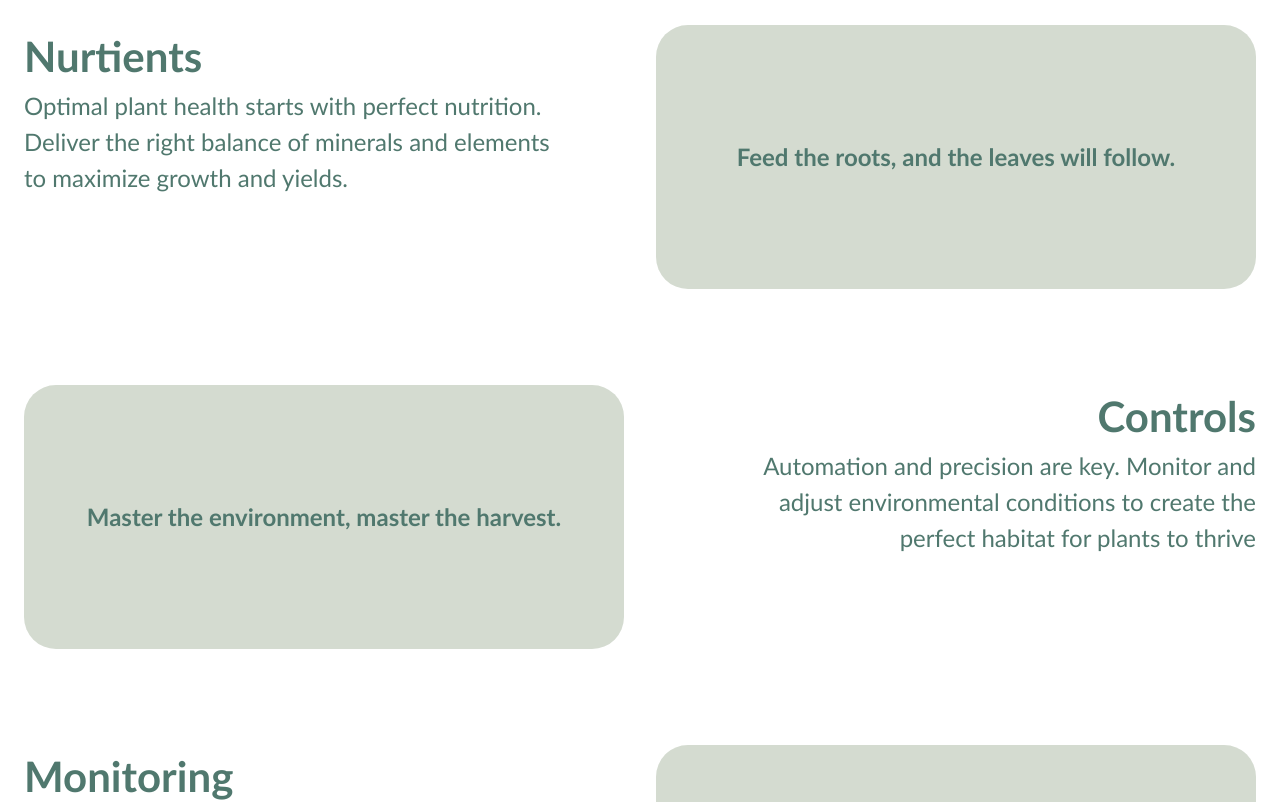
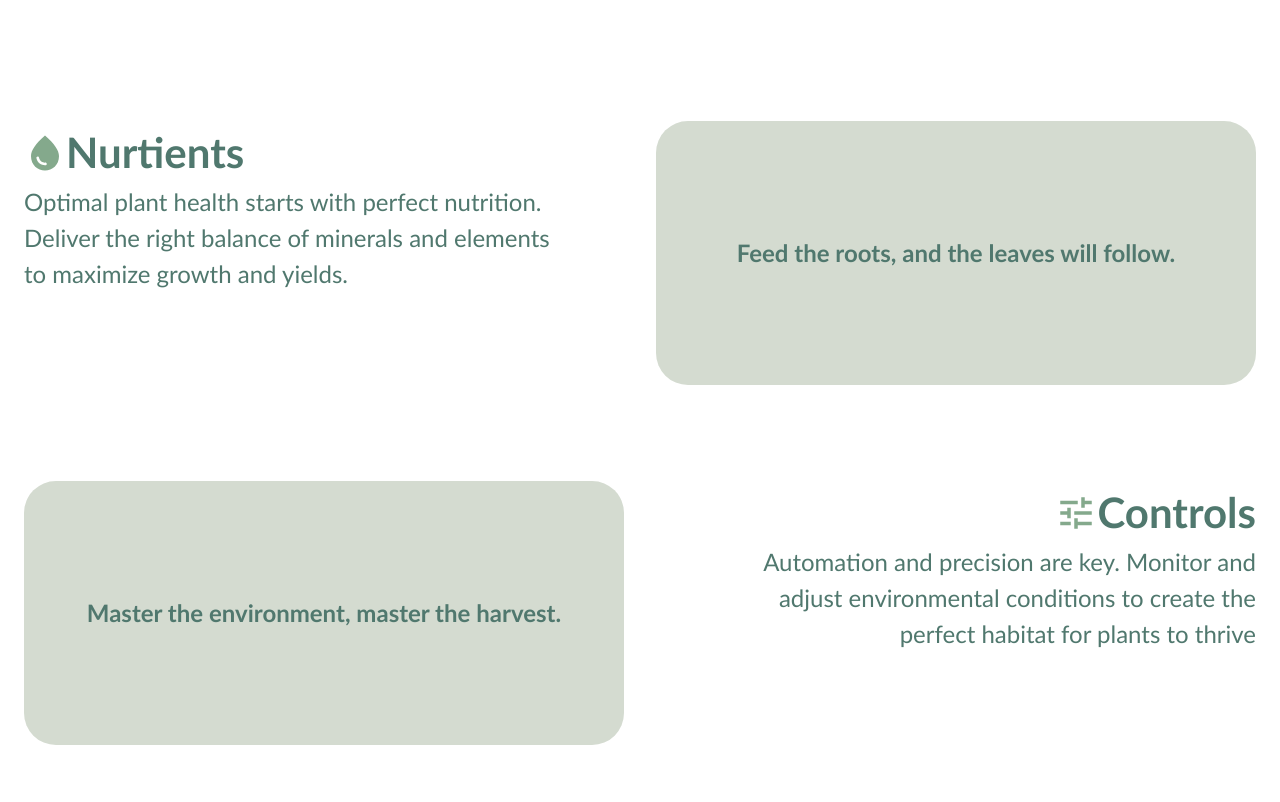
Before and after one commit to proxrustes/hydroponics-front, a Next.js app: page / in a window 1280 px wide. Shown: the part 520-1322 px from the top of the page. Built offline with nearby package versions, Linux system fonts and the light colour scheme.

Commit message:
landing page info section done

```diff
--- a/app/page.tsx
+++ b/app/page.tsx
@@ -1,11 +1,11 @@
 "use client";
 
-import { InfoCard } from "@/components/common/data-display/InfoCard";
-import { Stack, Container, Typography, Box } from "@mui/material";
+import { FeaturesList } from "@/components/landing-page/FeaturesList";
+import { Stack, Container, Typography } from "@mui/material";
 export default function Home() {
   return (
     <Container maxWidth="xl">
-      <Stack gap={12}>
+      <Stack gap={24}>
         <Stack direction="row" gap={4}>
           <Stack
             alignItems="left"
@@ -36,31 +36,7 @@ export default function Home() {
             </Typography>
           </Stack>
         </Stack>
-        <InfoCard
-          orientation={"left"}
-          title={"Nurtients"}
-          description={
-            "Optimal plant health starts with perfect nutrition. Deliver the right balance of minerals and elements to maximize growth and yields."
-          }
-          quote={"Feed the roots, and the leaves will follow."}
-        />
-
-        <InfoCard
-          orientation={"right"}
-          title={"Controls"}
-          description={
-            "Automation and precision are key. Monitor and adjust environmental conditions to create the perfect habitat for plants to thrive"
-          }
-          quote={"Master the environment, master the harvest."}
-        />
-        <InfoCard
-          orientation={"left"}
-          title={"Monitoring"}
-          description={
-            "Continuous monitoring ensures early detection of problems and maintains optimal conditions. Stay a step ahead at all times."
-          }
-          quote={"What gets measured, gets improved."}
-        />
+        <FeaturesList />
       </Stack>
     </Container>
   );
--- a/components/common/data-display/InfoCard.tsx
+++ b/components/common/data-display/InfoCard.tsx
@@ -5,16 +5,30 @@ export function InfoCard(props: {
   title: string;
   description: string;
   quote: string;
+  icon: React.ElementType;
 }) {
+  const Icon = props.icon;
   return (
     <Stack direction="row" justifyContent="space-between" gap={12}>
       {props.orientation === "left" && (
         <Stack flex={1}>
+          <Stack
+            direction="row"
+            alignItems="center"
+            justifyContent="flex-start"
+          >
+            <Icon sx={{ color: "primary.light", fontSize: 42 }} />
             <Typography
-            sx={{ fontWeight: 800, color: "primary.main", fontSize: 42 }}
+              sx={{
+                fontWeight: 800,
+                color: "primary.main",
+                fontSize: 42,
+                textAlign: "right",
+              }}
             >
               {props.title}
             </Typography>
+          </Stack>
           <Typography sx={{ color: "primary.main", fontSize: 24 }}>
             {props.description}
           </Typography>
@@ -43,6 +57,8 @@ export function InfoCard(props: {
       </Stack>
       {props.orientation === "right" && (
         <Stack flex={1}>
+          <Stack direction="row" alignItems="center" justifyContent="flex-end">
+            <Icon sx={{ color: "primary.light", fontSize: 42 }} />
             <Typography
               sx={{
                 fontWeight: 800,
@@ -53,6 +69,8 @@ export function InfoCard(props: {
             >
               {props.title}
             </Typography>
+          </Stack>
+
           <Typography
             sx={{ textAlign: "right", color: "primary.main", fontSize: 24 }}
           >
--- /dev/null
+++ b/components/landing-page/FeaturesList.tsx
@@ -0,0 +1,39 @@
+import { Stack } from "@mui/material";
+import { InfoCard } from "../common/data-display/InfoCard";
+import WaterDropIcon from "@mui/icons-material/WaterDrop";
+import TuneIcon from "@mui/icons-material/Tune";
+import AssessmentIcon from "@mui/icons-material/Assessment";
+export function FeaturesList() {
+  return (
+    <Stack gap={12}>
+      <InfoCard
+        orientation={"left"}
+        title={"Nurtients"}
+        description={
+          "Optimal plant health starts with perfect nutrition. Deliver the right balance of minerals and elements to maximize growth and yields."
+        }
+        quote={"Feed the roots, and the leaves will follow."}
+        icon={WaterDropIcon}
+      />
+
+      <InfoCard
+        orientation={"right"}
+        title={"Controls"}
+        description={
+          "Automation and precision are key. Monitor and adjust environmental conditions to create the perfect habitat for plants to thrive"
+        }
+        quote={"Master the environment, master the harvest."}
+        icon={TuneIcon}
+      />
+      <InfoCard
+        orientation={"left"}
+        title={"Monitoring"}
+        description={
+          "Continuous monitoring ensures early detection of problems and maintains optimal conditions. Stay a step ahead at all times."
+        }
+        quote={"What gets measured, gets improved."}
+        icon={AssessmentIcon}
+      />
+    </Stack>
+  );
+}
```
Lines whose indentation alone changed are shown as unchanged.
